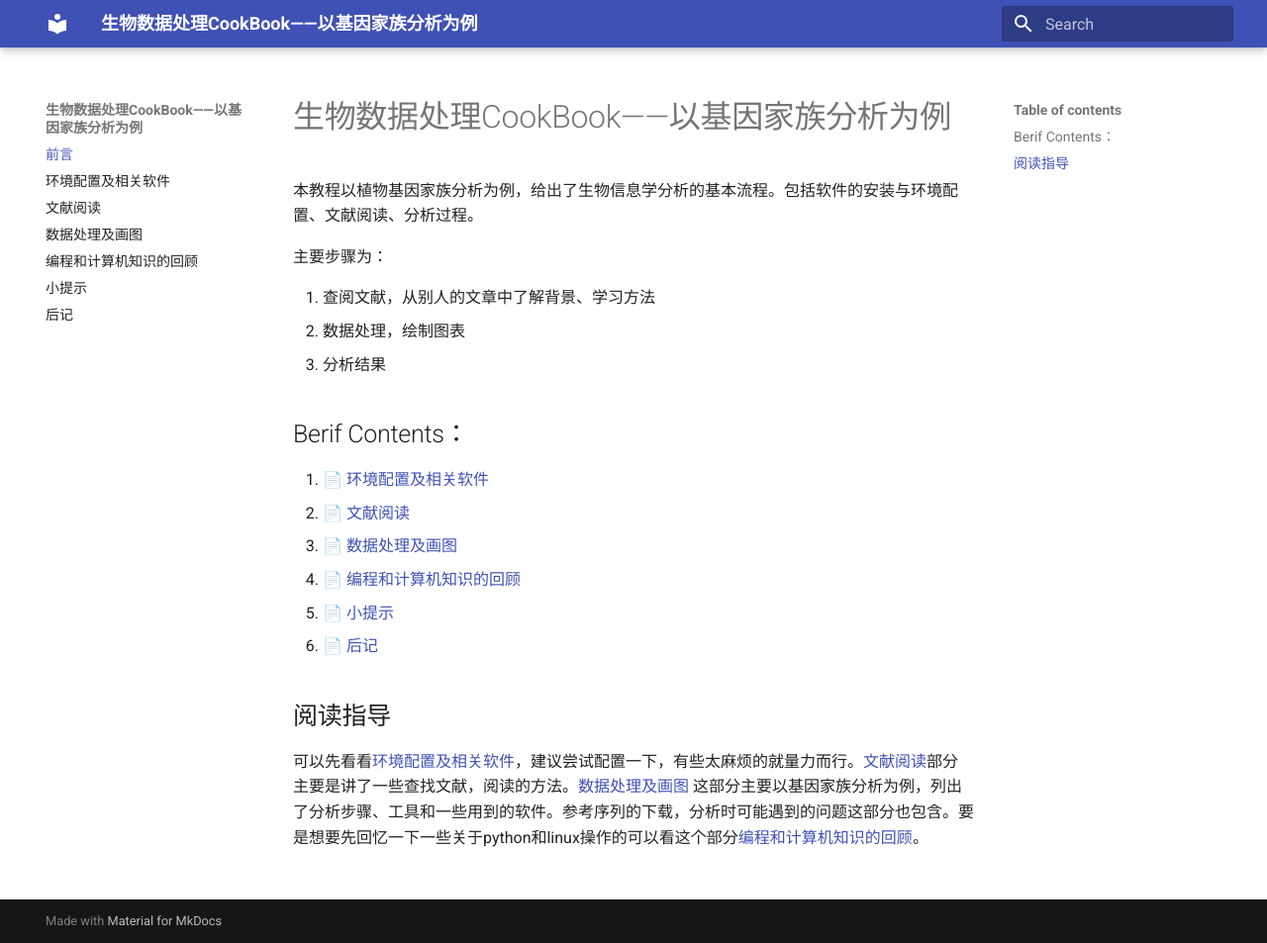
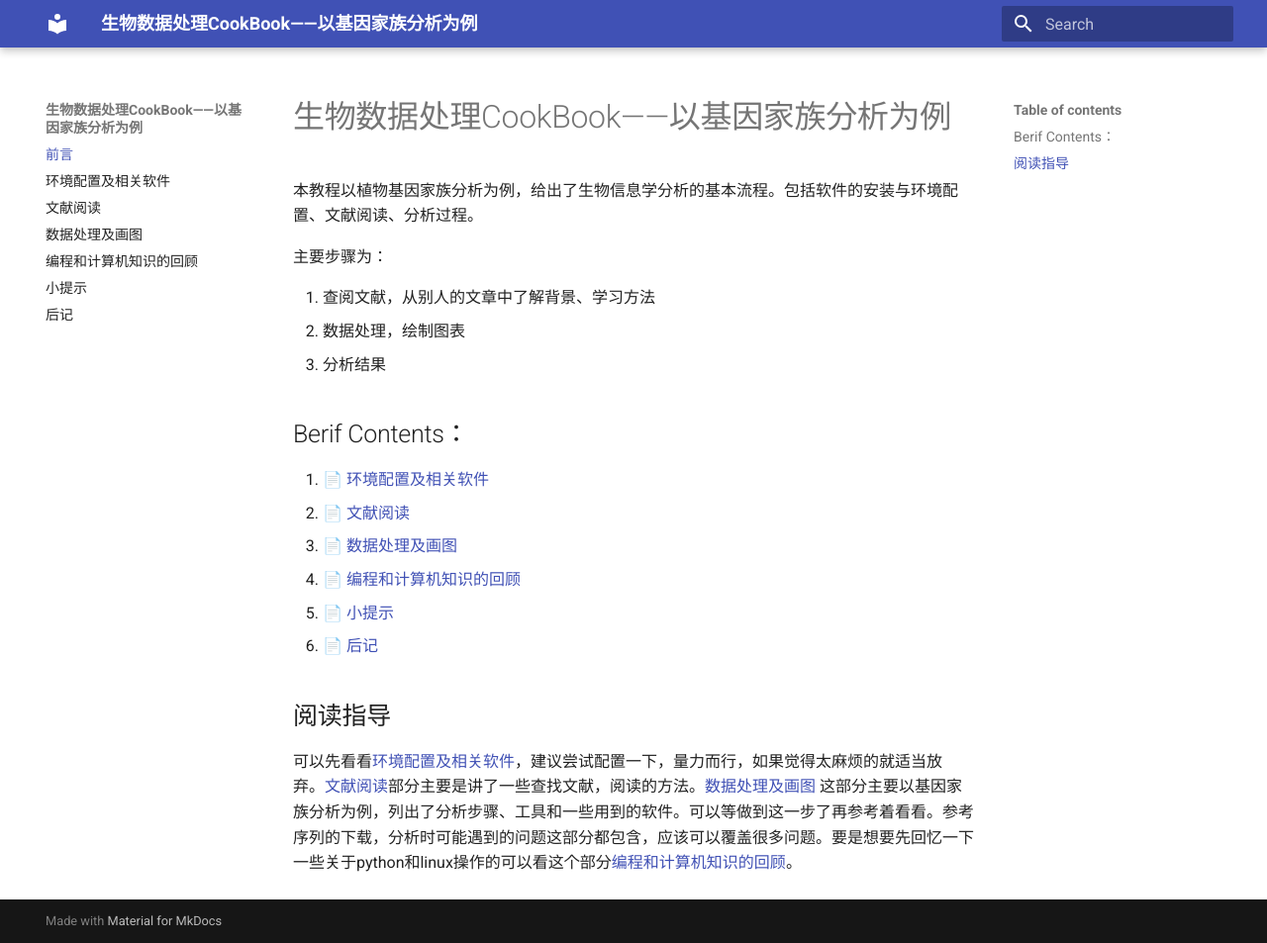
Before and after one commit to 666ZJQ/bioinfo-cookbook, an MkDocs documentation site: the page built from docs/index.md, in a window 1280 px wide and 953 px high. Shown: the whole window at 99% size. Built offline with MkDocs 1.6.1 and Material for MkDocs 9.7.7, drawn with Linux system fonts in a browser that asks for light colours.

```diff
--- a/docs/index.md
+++ b/docs/index.md
@@ -19,4 +19,4 @@
 
 ## 阅读指导
 
-可以先看看[环境配置及相关软件](Chapters/环境配置及相关软件.md)，建议尝试配置一下，有些太麻烦的就量力而行。[文献阅读](Chapters/文献阅读.md)部分主要是讲了一些查找文献，阅读的方法。[数据处理及画图](Chapters/数据处理及画图.md) 这部分主要以基因家族分析为例，列出了分析步骤、工具和一些用到的软件。参考序列的下载，分析时可能遇到的问题这部分也包含。要是想要先回忆一下一些关于python和linux操作的可以看这个部分[编程和计算机知识的回顾](Chapters/编程和计算机知识的回顾.md)。
+可以先看看[环境配置及相关软件](Chapters/环境配置及相关软件.md)，建议尝试配置一下，量力而行，如果觉得太麻烦的就适当放弃。[文献阅读](Chapters/文献阅读.md)部分主要是讲了一些查找文献，阅读的方法。[数据处理及画图](Chapters/数据处理及画图.md) 这部分主要以基因家族分析为例，列出了分析步骤、工具和一些用到的软件。可以等做到这一步了再参考着看看。参考序列的下载，分析时可能遇到的问题这部分都包含，应该可以覆盖很多问题。要是想要先回忆一下一些关于python和linux操作的可以看这个部分[编程和计算机知识的回顾](Chapters/编程和计算机知识的回顾.md)。
```
Also changed, not shown: 1 other file.
